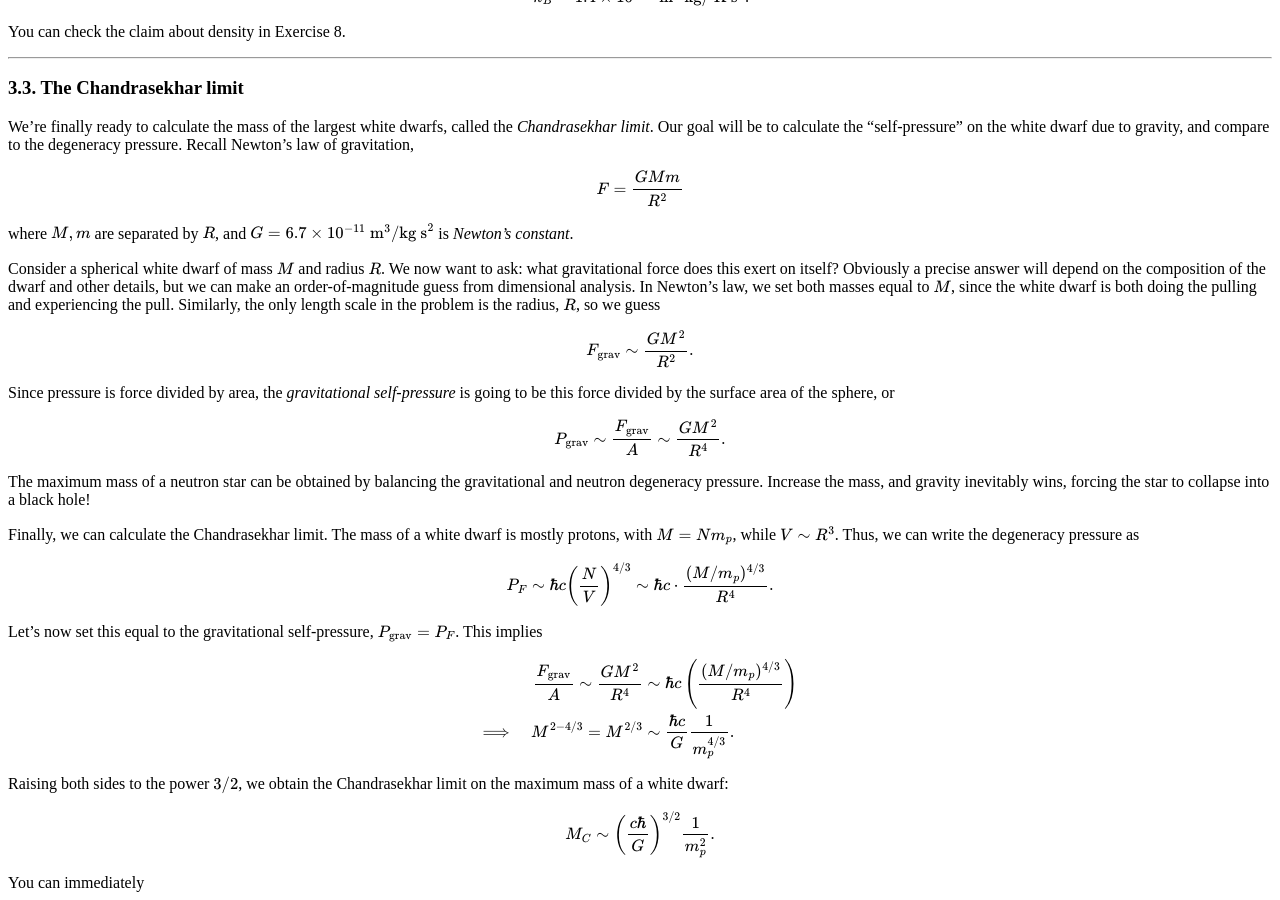
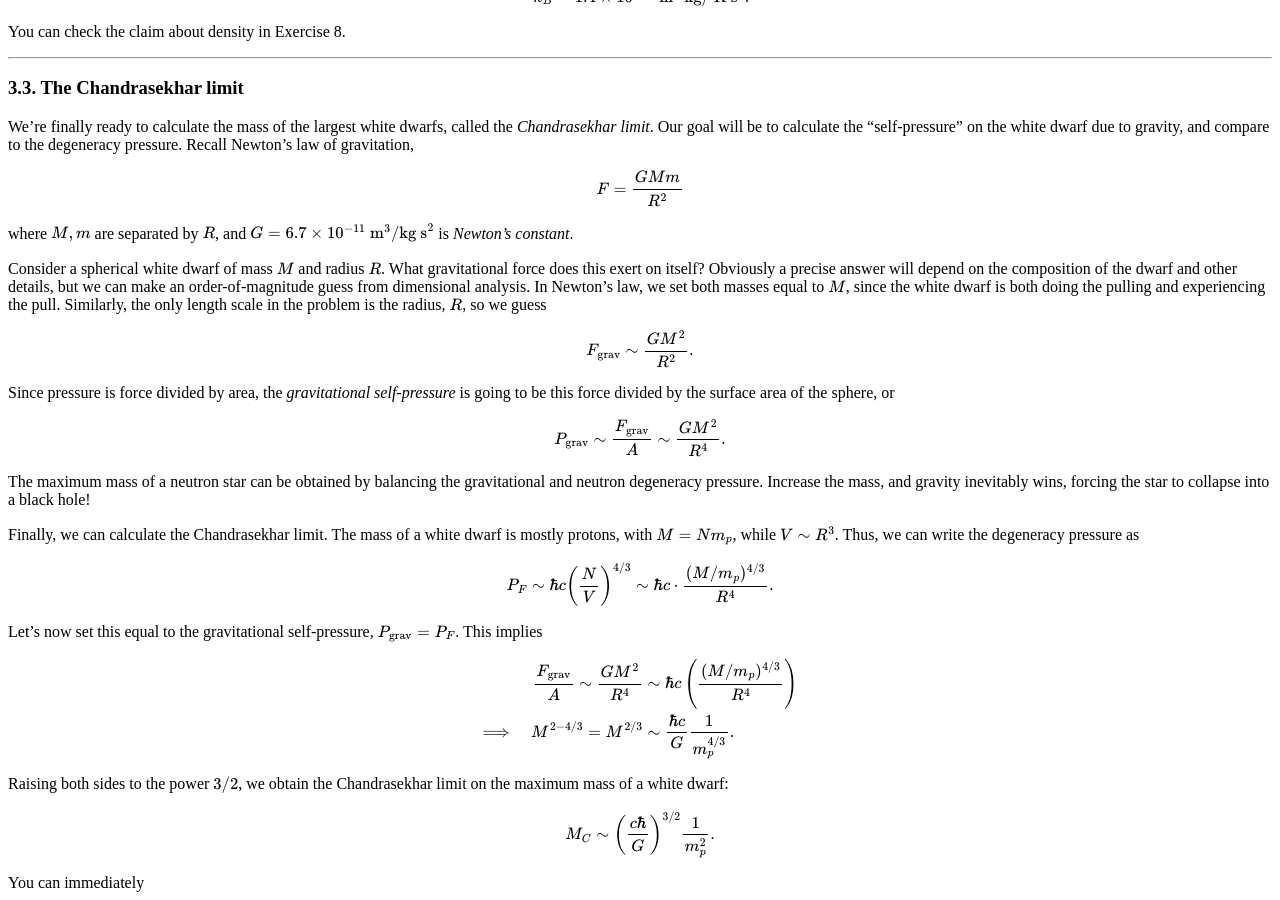
Before and after one commit to hapax/hapax.github.io, a Jekyll site: the page built from assets/chandra.md, in a window 1280 px wide and 900 px high, scrolled down 6916 px. Built offline with Jekyll 4.4.1, drawn with Linux system fonts in a browser that asks for light colours; our own code applies the rules of GitHub Pages for plain Markdown files; formulas are drawn with MathJax 3; a script that is not in the unit is left out.

Commit message:
Update chandra.md

```diff
--- a/assets/chandra.md
+++ b/assets/chandra.md
@@ -669,8 +669,7 @@ $$
 where $M,m$ are separated by $R$, and $G = 6.7\times 10^{-11} \text{ m}^3/\text{kg s}^2$ is *Newton's constant*.
 
 Consider a spherical white dwarf of mass $M$ and radius $R$.
-We now want to ask: what gravitational force does this exert on
-itself?
+What gravitational force does this exert on itself?
 Obviously a precise answer will depend on the composition of the dwarf
 and other details, but we can make an order-of-magnitude guess from
 dimensional analysis.
```
